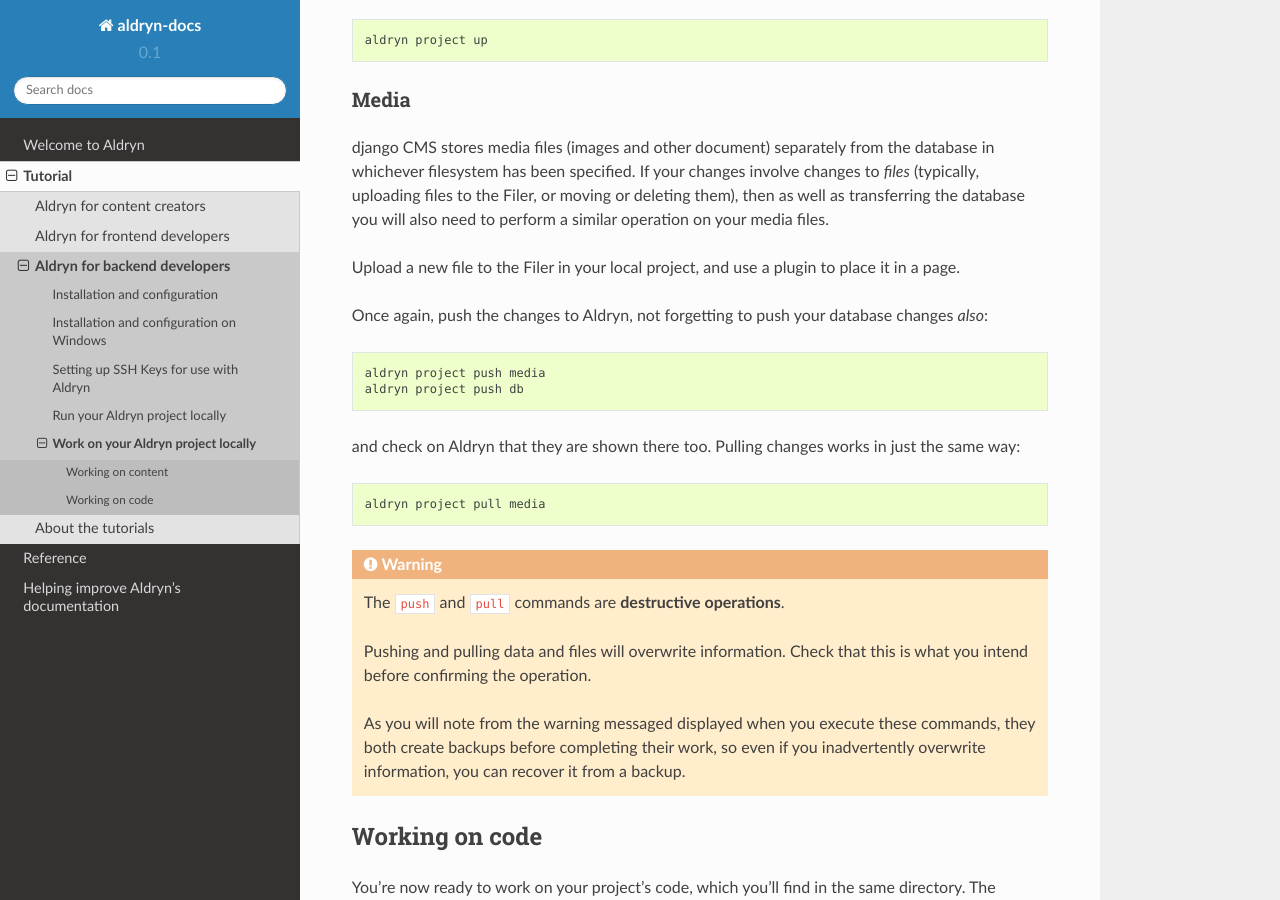
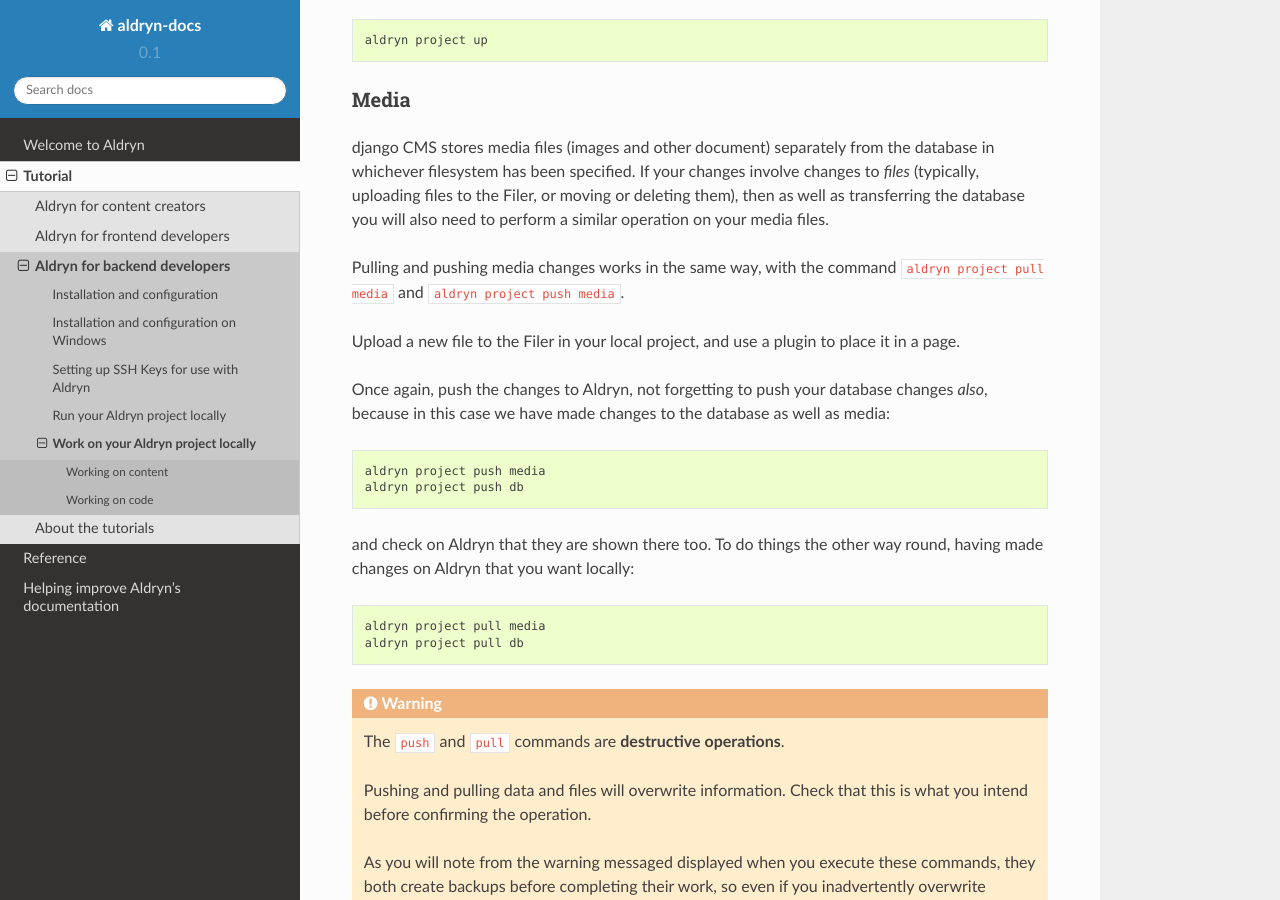
Before and after one commit to aldryn/aldryn-docs, a Sphinx documentation site: the page built from docs/tutorial/commandline/working_locally.rst, in a window 1280 px wide and 900 px high, scrolled down 1894 px. Built offline with Sphinx 7.4.7 and the Read the Docs theme 2.0.0, drawn with Linux system fonts in a browser that asks for light colours.

Commit message:
Improved push/pull media tutorial

```diff
--- a/docs/tutorial/commandline/working_locally.rst
+++ b/docs/tutorial/commandline/working_locally.rst
@@ -53,6 +53,7 @@
 
 and :ref:`login_locally`.
 
+
 ******************
 Working on content
 ******************
@@ -87,16 +88,21 @@
 files to the Filer, or moving or deleting them), then as well as transferring the database you will
 also need to perform a similar operation on your media files.
 
+Pulling and pushing media changes works in the same way, with the command ``aldryn project pull
+media`` and ``aldryn project push media``.
+
 Upload a new file to the Filer in your local project, and use a plugin to place it in a page.
 
-Once again, push the changes to Aldryn, not forgetting to push your database changes *also*::
+Once again, push the changes to Aldryn, not forgetting to push your database changes *also*,
+because in this case we have made changes to the database as well as media::
 
     aldryn project push media
     aldryn project push db
 
-and check on Aldryn that they are shown there too. Pulling changes works in just the same way::
+and check on Aldryn that they are shown there too. To do things the other way round, having made changes on Aldryn that you want locally::
 
     aldryn project pull media
+    aldryn project pull db
 
 .. warning:: The ``push`` and ``pull`` commands are **destructive operations**.
 
--- a/docs/tutorial/web/live-and-test-servers.rst
+++ b/docs/tutorial/web/live-and-test-servers.rst
@@ -66,9 +66,8 @@
 Go live
 =======
 
-
-When you're ready to publish your site, hit **Go live** - |go-live|. Your site will go through the familiar
-deployment process, but this time on the live rather than the test server.
+When you're ready to publish your site, hit **Go live** - |go-live|. Your site will go through the
+familiar deployment process, but this time on the live rather than the test server.
 
 .. |go-live| image:: images/golive.png
    :alt: The 'Go live' button
```
